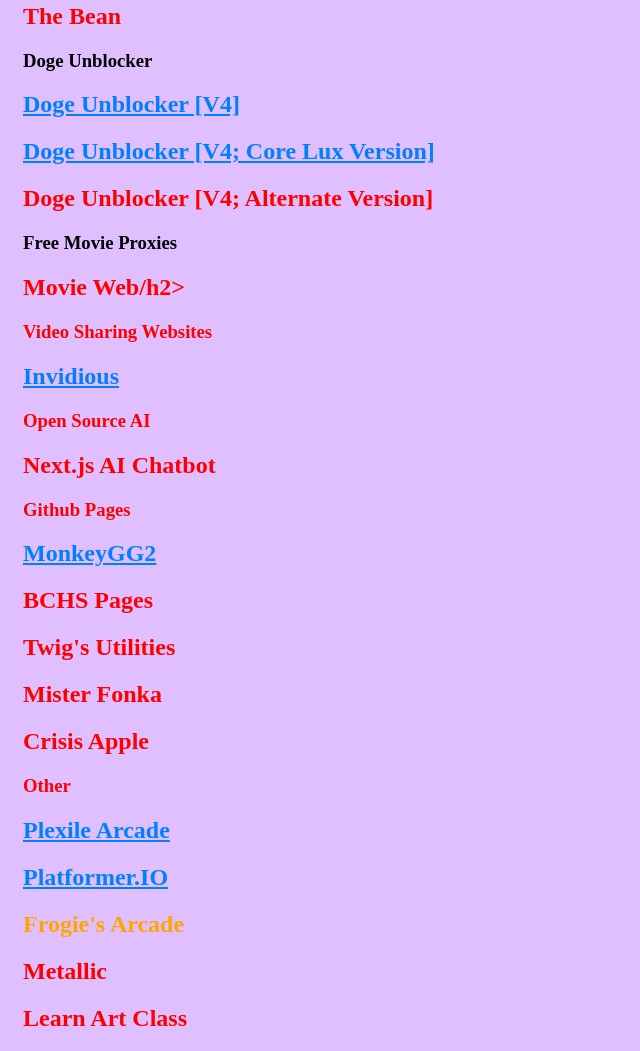
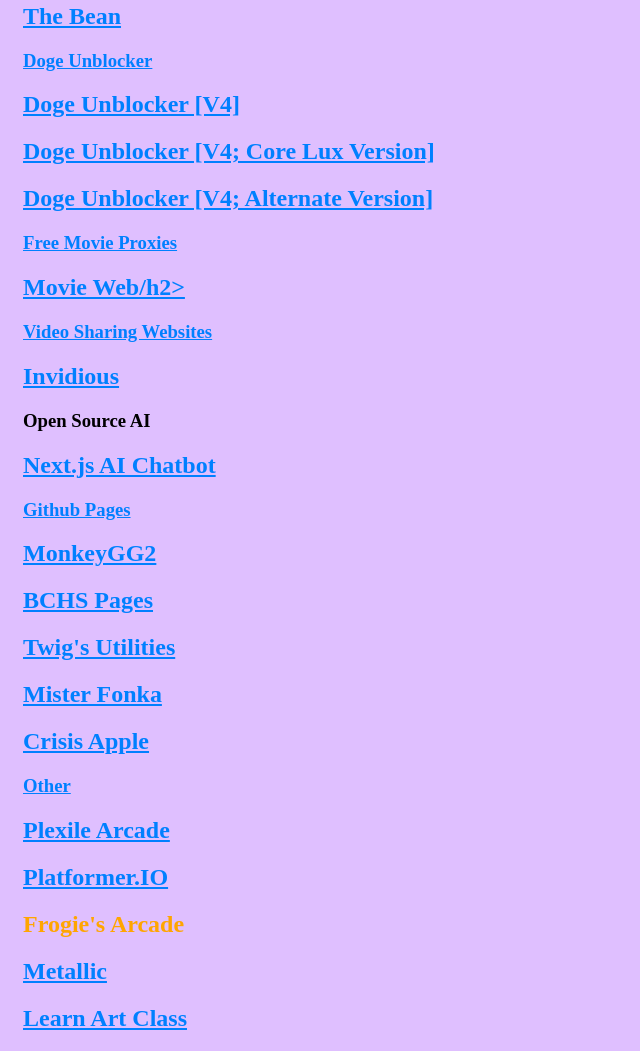
Before and after one commit to ricoanimations/ricoanimations.github.io-OLD, a plain HTML site: page general.html in a window 1280 px wide. Shown: the part 213-1264 px from the top of the page, without its empty margins (0-640 px from the left). Drawn offline with Linux system fonts and the light colour scheme.

Commit message:
eeeeeekjeje

```diff
--- a/general.html
+++ b/general.html
@@ -14,29 +14,29 @@
         <h3>Reflect4 Proxies</h3>
         <a href="https://www.millionux.com"><h2>Millionux</h2></a>
         <a href="https://www.frnt.pro"><h2>frnt.pro</h2></a>
-        <e href="https://www.thebean.cf"><h2>The Bean</h2></e>
+        <a href="https://www.thebean.cf"><h2>The Bean</h2></e>
         <h3>Doge Unblocker</h3>
         <a href="https://teams.prosports.cl"><h2>Doge Unblocker [V4]</h2></a>
         <a href="https://surfdoge.pro"><h2>Doge Unblocker [V4; Core Lux Version]</h2></a>
-        <e href="https://dogesurf.app"><h2>Doge Unblocker [V4; Alternate Version]</h2></e>
+        <a href="https://dogesurf.app"><h2>Doge Unblocker [V4; Alternate Version]</h2></e>
         <h3>Free Movie Proxies</h3>
-        <e href="https://movie-web.app"><h2>Movie Web/h2></e>
+        <a href="https://movie-web.app"><h2>Movie Web/h2></e>
         <h3>Video Sharing Websites</h3>
         <a href="https://inv.zzls.xyz"><h2>Invidious</h2></a>
         <h3>Open Source AI</h3>
-        <e href="https://chat.vercel.ai"><h2>Next.js AI Chatbot</h2></e>
+        <a href="https://chat.vercel.ai"><h2>Next.js AI Chatbot</h2></e>
         <h3>Github Pages</h3>
         <a href="https://monkeygg2.github.io"><h2>MonkeyGG2</h2></a>
-        <e href="https://bchs.pages.dev"><h2>BCHS Pages</h2></e>
-        <e href="https://twigs-utilities.github.io"><h2>Twig's Utilities</h2></e>
-        <e href="https://misterfonka.github.io"><h2>Mister Fonka</h2></e>
-        <e href="https://crisisapple89.github.io"><h2>Crisis Apple</h2></e>
+        <a href="https://bchs.pages.dev"><h2>BCHS Pages</h2></e>
+        <a href="https://twigs-utilities.github.io"><h2>Twig's Utilities</h2></e>
+        <a href="https://misterfonka.github.io"><h2>Mister Fonka</h2></e>
+        <a href="https://crisisapple89.github.io"><h2>Crisis Apple</h2></e>
         <h3>Other</h3>
         <a href="https://plexilearcade.glitch.me"><h2>Plexile Arcade</h2></a>
         <a href="https://platformerdotio.co"><h2>Platformer.IO</h2></a>
         <d href="https://frogiesarcade.tk"><h2>Frogie's Arcade</h2></d>
-        <e href="https://usemetallic.com/"><h2>Metallic</h2></e>
-        <e href="https://learn.artclass.lol"><h2>Learn Art Class</h2></e>
+        <a href="https://usemetallic.com/"><h2>Metallic</h2></e>
+        <a href="https://learn.artclass.lol"><h2>Learn Art Class</h2></e>
     </div>
 </body>
 </html>
--- a/style.css
+++ b/style.css
@@ -9,7 +9,7 @@
     color: rgb(0, 128, 255)
 }
 
-b {
+b0 {
    color: lime;
 }
 
```
Also changed, not shown: interstellar.html (+6 -6 lines), rammerhead.html (+7 -7 lines).
